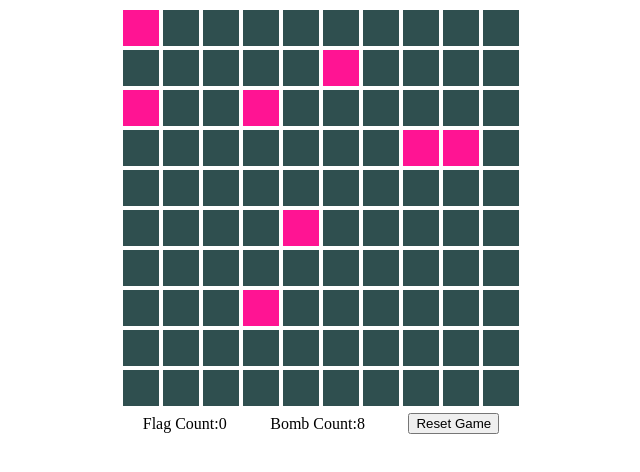
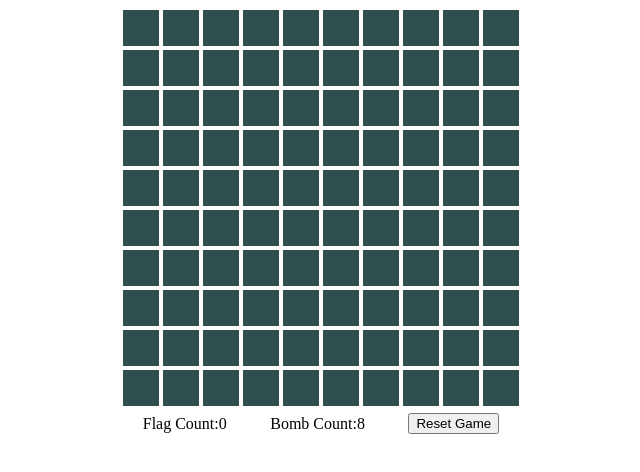
Before and after one commit to codegauravg/minesweeper, a website with bundled scripts: page index.html in a window 1280 px wide. Shown: the whole page, without its empty margins (319-959 px from the left). Built offline with nearby package versions, Linux system fonts and the light colour scheme.

Commit message:
fixed test color

```diff
--- a/style.css
+++ b/style.css
@@ -34,7 +34,6 @@
     border: 2px solid;
     border-color: #ffffff;
     box-sizing: border-box;
-    background-color: deeppink;
 }
 
 .flag {
```
